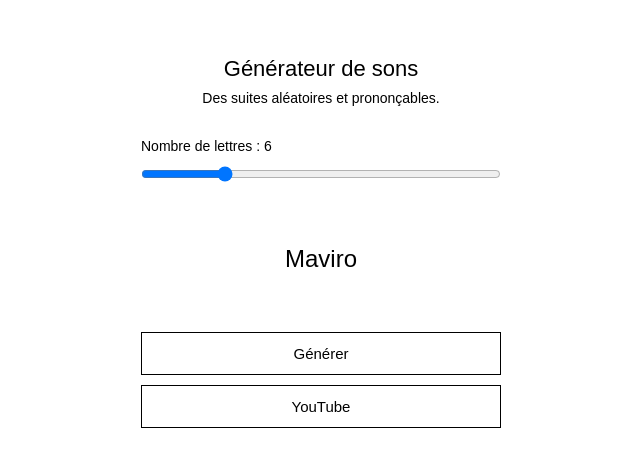
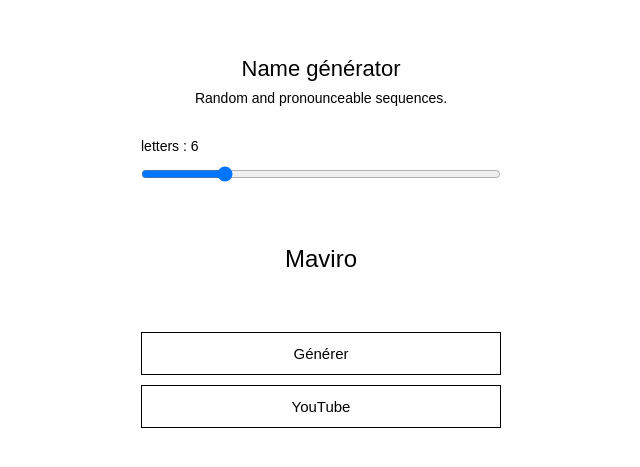
Before and after one commit to ashzerprime/name-g-n-rator, a plain HTML site: page index.html in a window 1280 px wide. Shown: the part 153-620 px from the top of the page, without its empty margins (319-959 px from the left). Drawn offline with Linux system fonts and the light colour scheme.

Commit message:
Change title and text to 'Name générator'

```diff
--- a/index.html
+++ b/index.html
@@ -3,7 +3,7 @@
 <head>
 <meta charset="UTF-8">
 <meta name="viewport" content="width=device-width, initial-scale=1">
-<title>Générateur de sons</title>
+<title>Name générator</title>
 <style>
 * { box-sizing: border-box; }
 
@@ -80,11 +80,11 @@ input {
 </head>
 <body>
 <main>
-  <h1>Générateur de sons</h1>
-  <p>Des suites aléatoires et prononçables.</p>
+  <h1>Name générator</h1>
+  <p>Random and pronounceable sequences.</p>
 
   <label for="longueur">
-    Nombre de lettres : <span id="nombre">6</span>
+    letters : <span id="nombre">6</span>
   </label>
 
   <input id="longueur" type="range" min="2" max="20" value="6">
```
